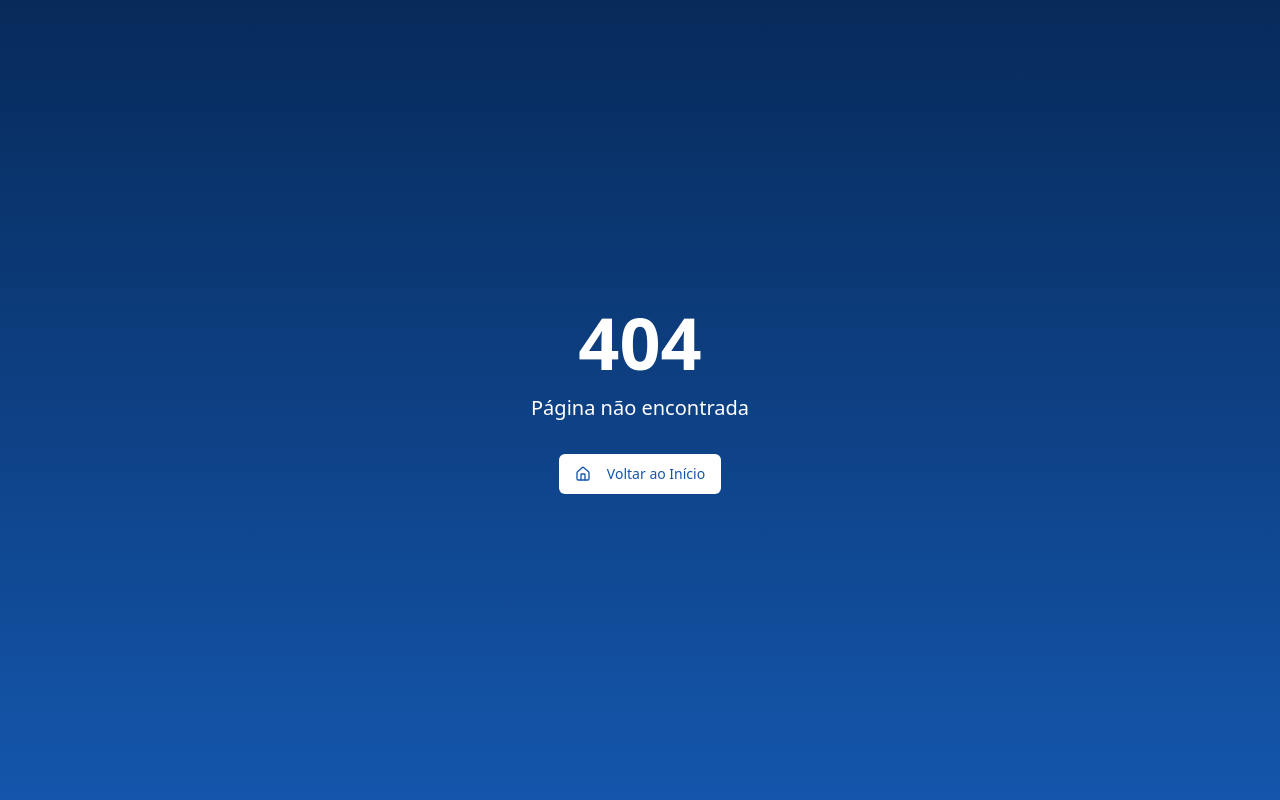
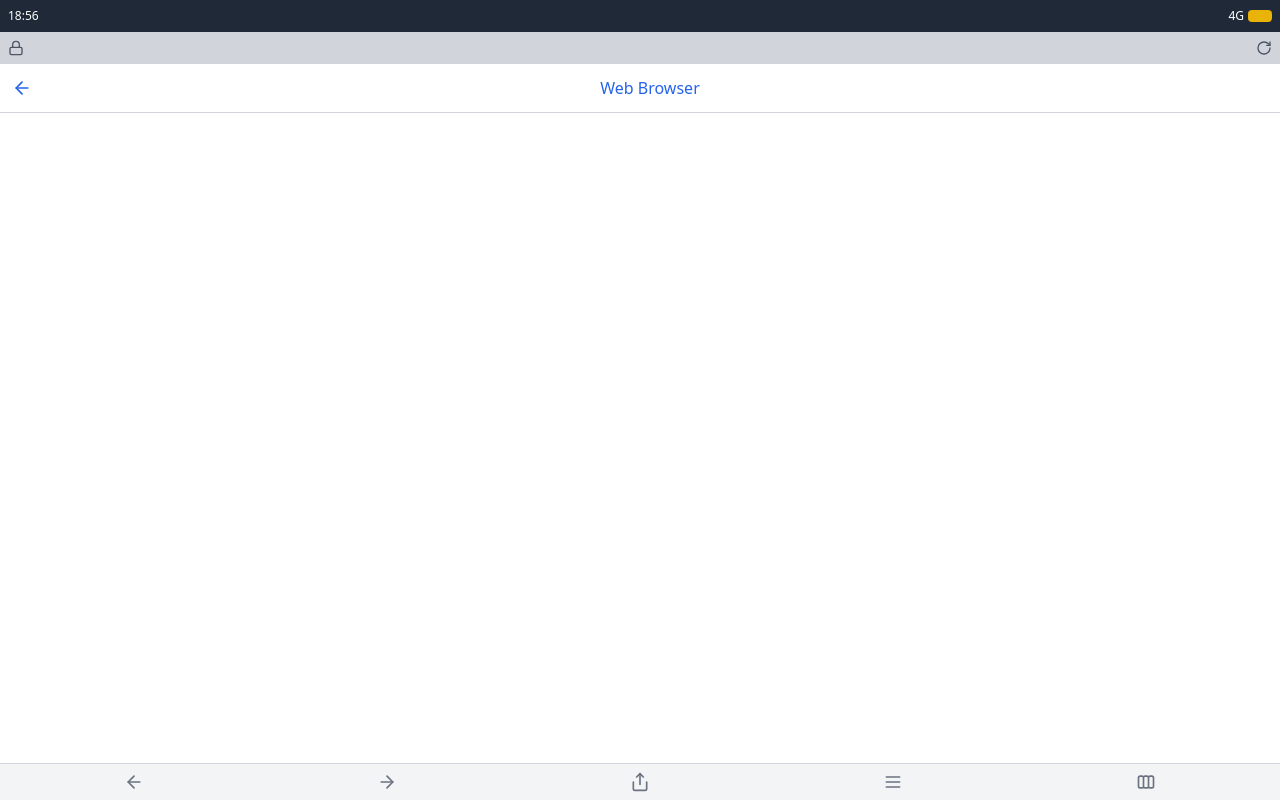
Before and after one commit to Pagadoria-de-Pessoal-da-MB/bilhete-turbo-modernize, a React (Vite) app: page /browser in a window 1280 px wide. Before the commit this address had no page. Built offline with nearby package versions, Linux system fonts and the light colour scheme.

Commit message:
Fix: SouGov page navigation
Update the SouGov page to include a navigation element to indicate it's within the app.

```diff
--- a/src/App.tsx
+++ b/src/App.tsx
@@ -7,6 +7,7 @@ import { BrowserRouter, Routes, Route } from "react-router-dom";
 import Index from "./pages/Index";
 import NotFound from "./pages/NotFound";
 import SouGov from "./pages/SouGov";
+import BrowserPage from "./pages/BrowserPage";
 
 const queryClient = new QueryClient();
 
@@ -19,6 +20,7 @@ const App = () => (
         <Routes>
           <Route path="/" element={<Index />} />
           <Route path="/sougov" element={<SouGov />} />
+          <Route path="/browser" element={<BrowserPage />} />
           {/* ADD ALL CUSTOM ROUTES ABOVE THE CATCH-ALL "*" ROUTE */}
           <Route path="*" element={<NotFound />} />
         </Routes>
--- a/src/components/MenuItem.tsx
+++ b/src/components/MenuItem.tsx
@@ -14,11 +14,13 @@ interface MenuItemProps {
 
 const MenuItem = ({ icon, title, link, className, delay, externalLink }: MenuItemProps) => {
   if (externalLink) {
+    // For external links, we'll route to a new internal page that will display the content in a mobile app browser frame
+    const encodedUrl = encodeURIComponent(link);
+    const inAppBrowserLink = `/browser?url=${encodedUrl}&title=${encodeURIComponent(title)}`;
+
     return (
-      <a
-        href={link}
-        target="_self"  // This ensures links stay within the app context
-        rel="noopener noreferrer"
+      <Link
+        to={inAppBrowserLink}
         className={cn(
           "flex items-center justify-between rounded-xl p-3 bg-white/10 backdrop-blur-sm text-white transition-all hover:bg-white/20",
           className
@@ -32,7 +34,7 @@ const MenuItem = ({ icon, title, link, className, delay, externalLink }: MenuIte
           <span className="font-medium">{title}</span>
         </div>
         <ChevronRight className="h-5 w-5 text-white/70" />
-      </a>
+      </Link>
     );
   }
 
--- /dev/null
+++ b/src/components/MobileAppBrowser.tsx
@@ -0,0 +1,93 @@
+
+import { ArrowLeft, Lock, RotateCw, Share } from 'lucide-react';
+import { useNavigate } from 'react-router-dom';
+import { useEffect, useState } from 'react';
+
+interface MobileAppBrowserProps {
+  url: string;
+  title: string;
+}
+
+const MobileAppBrowser = ({ url, title }: MobileAppBrowserProps) => {
+  const navigate = useNavigate();
+  const [loading, setLoading] = useState(true);
+
+  useEffect(() => {
+    // Simulate loading time
+    const timer = setTimeout(() => {
+      setLoading(false);
+    }, 1000);
+
+    return () => clearTimeout(timer);
+  }, [url]);
+
+  return (
+    <div className="flex flex-col h-screen bg-white">
+      {/* Browser top bar with time, signal, battery */}
+      <div className="bg-gray-800 text-white p-2 text-xs flex justify-between items-center">
+        <div>18:56</div>
+        <div className="flex items-center gap-1">
+          <span>4G</span>
+          <div className="w-6 h-3 bg-yellow-500 rounded-sm" />
+        </div>
+      </div>
+
+      {/* Browser address bar */}
+      <div className="bg-gray-300 p-2 flex items-center justify-between">
+        <Lock className="h-4 w-4 text-gray-600" />
+        <div className="flex-1 mx-2 text-center text-sm text-gray-600 truncate">
+          {url.replace('https://', '')}
+        </div>
+        <RotateCw className="h-4 w-4 text-gray-600" />
+      </div>
+
+      {/* Navigation bar with back button and title */}
+      <div className="border-b border-gray-300 p-3 flex items-center">
+        <button
+          onClick={() => navigate(-1)}
+          className="text-blue-600"
+        >
+          <ArrowLeft className="h-5 w-5" />
+        </button>
+        <div className="flex-1 text-center font-medium text-blue-600">{title}</div>
+      </div>
+
+      {/* Content area - iframe or webview simulation */}
+      <div className="flex-1 overflow-hidden relative">
+        {loading ? (
+          <div className="absolute inset-0 flex items-center justify-center bg-white">
+            <div className="animate-spin h-8 w-8 border-4 border-blue-500 border-t-transparent rounded-full"></div>
+          </div>
+        ) : (
+          <iframe
+            src={url}
+            className="w-full h-full border-none"
+            title={title}
+            sandbox="allow-scripts allow-same-origin"
+          />
+        )}
+      </div>
+
+      {/* Bottom browser navigation */}
+      <div className="bg-gray-100 p-2 flex justify-around items-center border-t border-gray-300">
+        <ArrowLeft className="h-5 w-5 text-gray-500" />
+        <div className="h-5 w-5 rotate-180 text-gray-500">
+          <ArrowLeft className="h-5 w-5" />
+        </div>
+        <Share className="h-5 w-5 text-gray-500" />
+        <div className="h-5 w-5 text-gray-500">
+          <svg xmlns="http://www.w3.org/2000/svg" fill="none" viewBox="0 0 24 24" stroke="currentColor">
+            <path strokeLinecap="round" strokeLinejoin="round" strokeWidth={2} d="M4 6h16M4 12h16M4 18h16" />
+          </svg>
+        </div>
+        <div className="h-5 w-5 text-gray-500">
+          <svg xmlns="http://www.w3.org/2000/svg" fill="none" viewBox="0 0 24 24" stroke="currentColor">
+            <path strokeLinecap="round" strokeLinejoin="round" strokeWidth={2} d="M9 17V7m0 10a2 2 0 01-2 2H5a2 2 0 01-2-2V7a2 2 0 012-2h2a2 2 0 012 2m0 10a2 2 0 002 2h2a2 2 0 002-2M9 7a2 2 0 012-2h2a2 2 0 012 2m0 10V7m0 10a2 2 0 002 2h2a2 2 0 002-2V7a2 2 0 00-2-2h-2a2 2 0 00-2 2" />
+          </svg>
+        </div>
+      </div>
+    </div>
+  );
+};
+
+export default MobileAppBrowser;
--- /dev/null
+++ b/src/pages/BrowserPage.tsx
@@ -0,0 +1,13 @@
+
+import { useSearchParams } from 'react-router-dom';
+import MobileAppBrowser from '@/components/MobileAppBrowser';
+
+const BrowserPage = () => {
+  const [searchParams] = useSearchParams();
+  const url = searchParams.get('url') || '';
+  const title = searchParams.get('title') || 'Web Browser';
+
+  return <MobileAppBrowser url={url} title={title} />;
+};
+
+export default BrowserPage;
```
